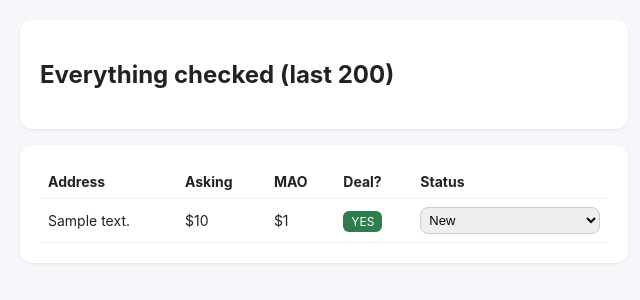
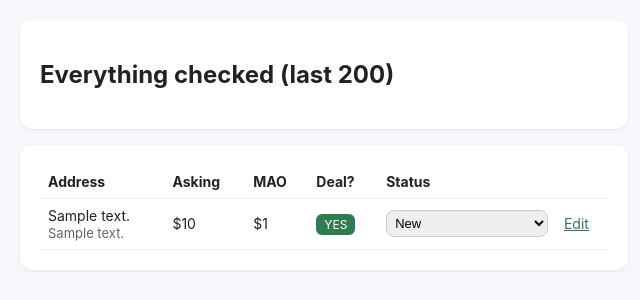
Before and after one commit to ceoace/Deal-finder, a Flask app: page /leads in a window 1280 px wide. Shown: the part 105-405 px from the top of the page, without its empty margins (316-956 px from the left). Run offline with Flask 3, Linux system fonts and the light colour scheme; tables that the repository leaves empty hold one stand-in row (values such as "Sample post").

Commit message:
Update leads.html

```diff
--- a/templates/leads.html
+++ b/templates/leads.html
@@ -9,10 +9,10 @@
 {% else %}
 <div class="card">
     <table>
-        <tr><th>Address</th><th>Asking</th><th>MAO</th><th>Deal?</th><th>Status</th></tr>
+        <tr><th>Address</th><th>Asking</th><th>MAO</th><th>Deal?</th><th>Status</th><th></th></tr>
         {% for l in leads %}
         <tr>
-            <td>{{ l.address }}</td>
+            <td>{{ l.address }}{% if l.notes %}<br><span class="hint">{{ l.notes }}</span>{% endif %}</td>
             <td>${{ '{:,.0f}'.format(l.asking_price) if l.asking_price else '—' }}</td>
             <td>${{ '{:,.0f}'.format(l.mao) if l.mao else '—' }}</td>
             <td>{% if l.is_deal %}<span class="tag-yes">YES</span>{% else %}<span class="tag-no">no</span>{% endif %}</td>
@@ -26,6 +26,7 @@
                     </select>
                 </form>
             </td>
+            <td><a class="plain" href="{{ url_for('edit_lead', lead_id=l.id) }}">Edit</a></td>
         </tr>
         {% endfor %}
     </table>
```
